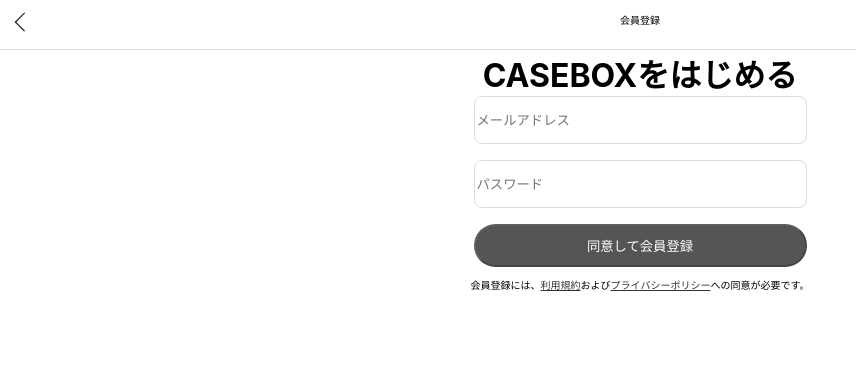
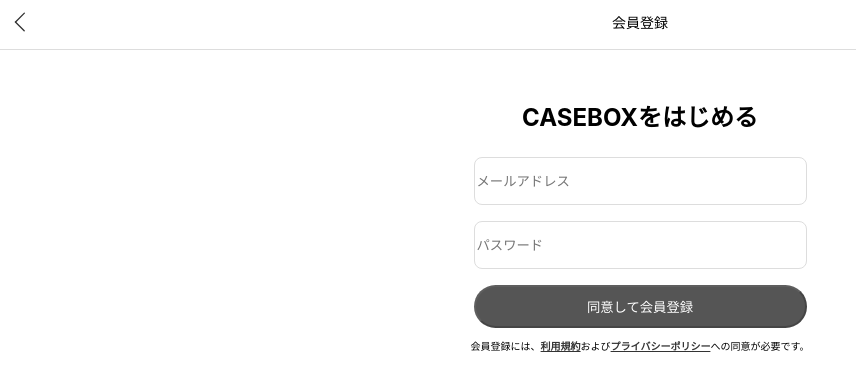
Before and after one commit to 2022-HEW/casebox, a Next.js app: page /App/app_sign_up in a window 1280 px wide. Shown: the top 390 px of the page, without its empty margins (0-856 px from the left). Built offline with nearby package versions, Linux system fonts and the light colour scheme.

Commit message:
エラースタイル完了

```diff
--- a/src/css/app_login.module.css
+++ b/src/css/app_login.module.css
@@ -12,7 +12,8 @@
   flex-direction: column;
 }
 .Container .subTitle h1 {
-  margin: 0;
+  font-size: 24px;
+  margin: 48px 0 24px 0;
 }
 .Container .subTitle p {
   font-size: 10px;
@@ -25,6 +26,7 @@
   /* margin: 0; */
 }
 .Container p .underLine {
+  font-weight: bold;
   text-decoration: underline !important;
 }
 
@@ -38,7 +40,7 @@
   gap: 16px;
   /* パスワード忘れた人リンク */
 }
-.loginFormContainer .mailForm, .loginFormContainer .mailFormError, .loginFormContainer .passwordFormError, .loginFormContainer .passwordForm {
+.loginFormContainer .mailForm, .loginFormContainer input, .loginFormContainer .passwordForm {
   width: 80%;
   height: 48px;
   max-width: 333px;
@@ -47,8 +49,9 @@
   background: white;
   color: black;
 }
-.loginFormContainer .mailFormError, .loginFormContainer .passwordFormError {
+.loginFormContainer input {
   border: solid 1px #E55C5C;
+  background: rgba(255, 0, 0, 0.1);
 }
 .loginFormContainer .passwordForget {
   font-size: 10px;
--- a/src/pages/App/app_password_reset.tsx
+++ b/src/pages/App/app_password_reset.tsx
@@ -9,7 +9,7 @@ const app_password_reset:NextPage = () => {
 
     return (
         <div className={styles.Container}>
-            <App_header label='会員登録'/>
+            <App_header label='パスワードリセット'/>
             <Reset_box/>
         </div>
     )
--- a/src/styles/app_header.module.css
+++ b/src/styles/app_header.module.css
@@ -20,5 +20,6 @@
 }
 
 .labelContainer > p{
+    font-size: 14px!important;
     margin-top: 12px;
 }
--- a/src/styles/app_login.module.scss
+++ b/src/styles/app_login.module.scss
@@ -3,6 +3,7 @@ $backColor: white;
 $fontColor: black;
 $borderSet: solid 1px #dddddd;
 $borderErr: solid 1px #E55C5C;
+$backgroundErr: rgba(255, 0, 0, 0.1);
 
 // 全体のコンテナ
 .Container{
@@ -18,7 +19,8 @@ $borderErr: solid 1px #E55C5C;
             flex-direction: column;
 
         h1{
-            margin: 0;
+            font-size: 24px;
+            margin: 48px 0 24px 0;
         }
 
         p{
@@ -35,6 +37,7 @@ $borderErr: solid 1px #E55C5C;
         /* margin: 0; */
 
         .underLine{
+            font-weight: bold;
             text-decoration: underline!important;
         }
     }
@@ -66,14 +69,12 @@ $borderErr: solid 1px #E55C5C;
     }
 
     // ログインエラー時のスタイル
-    .mailFormError{
+    input{
         @extend .mailForm;
         border: $borderErr;
+        background: $backgroundErr;
     }
 
-    .passwordFormError{
-        @extend .mailFormError;
-    }
 
 
     /* パスワード忘れた人リンク */
```
